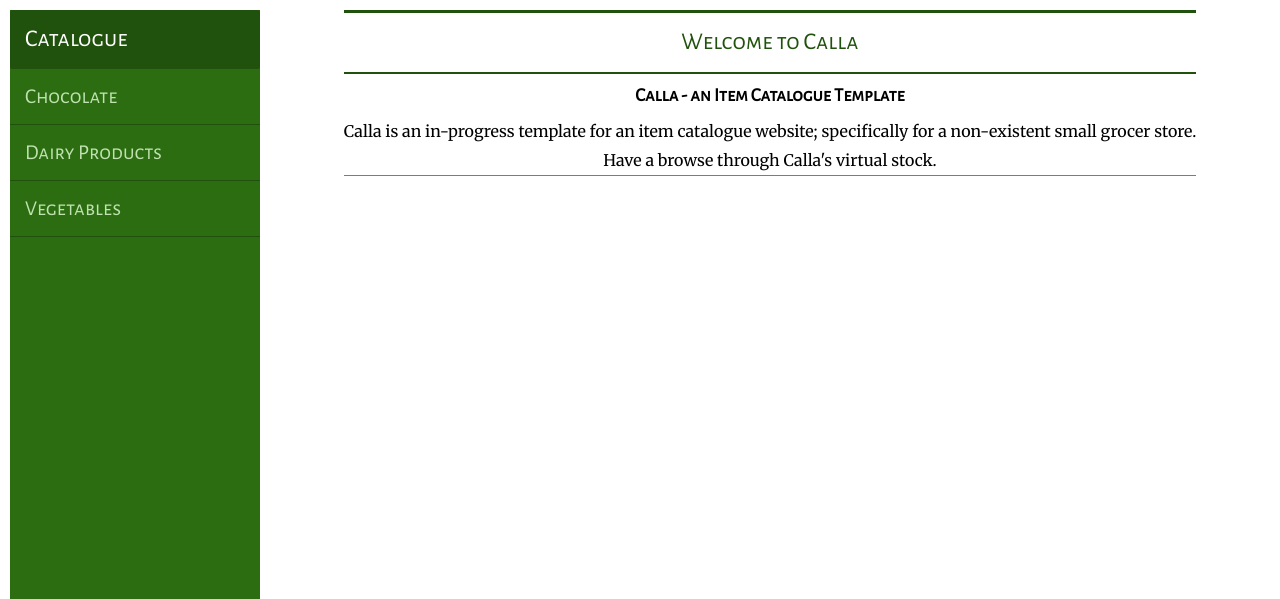
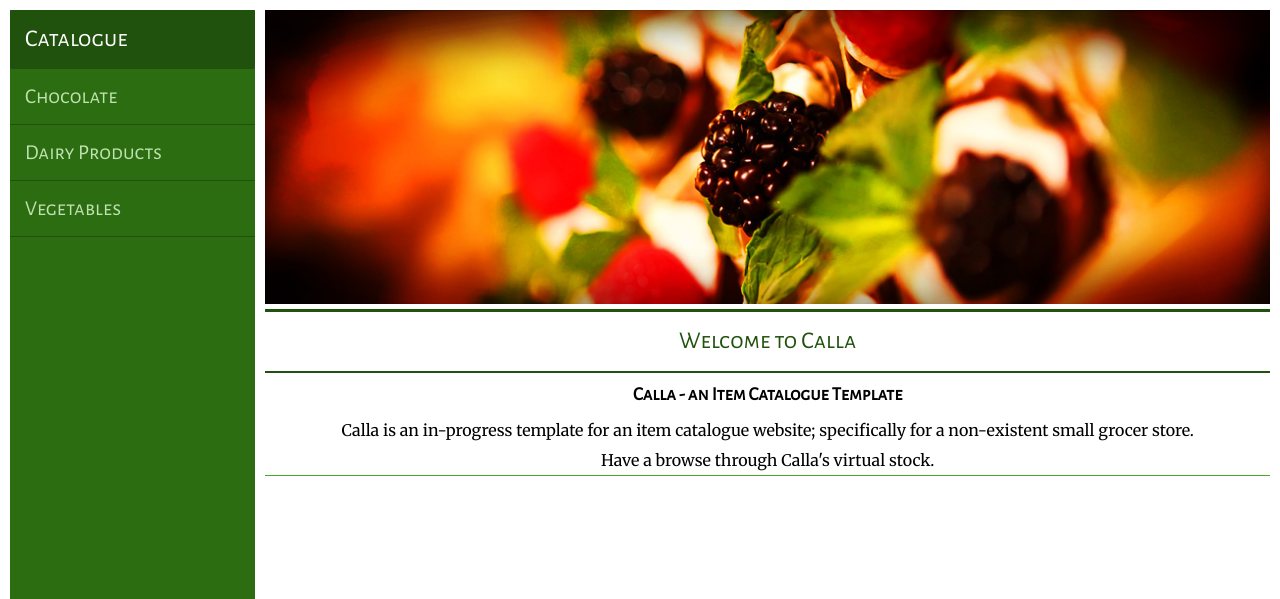
Before and after one commit to antzie/Num-Num-Foods, a Flask app: page / in a window 1280 px wide. Shown: the part 70-669 px from the top of the page. Run offline with Flask 2, Linux system fonts and the light colour scheme; some web fonts are replaced.

Commit message:
Fixed pictures by ensuring pictures were 1024x300

```diff
--- a/db_delete.py
+++ b/db_delete.py
@@ -61,6 +61,6 @@ for category in session.query(FoodCategory).filter_by(name='Dairy Products').all
   print category.name
   print category.image
   # The below line updates the DB.
-  category.image = 'https://raw.githubusercontent.com/antzie/Calla-Grocer-Catalogue/master/static/css/strawberry-juice-cocktail-glass-and-dessert-website-header%20(1).jpg'
+  category.image = 'https://github.com/antzie/Calla-Grocer-Catalogue/blob/master/static/css/dairy_products.jpg?raw=true'
 # This line commits changes to the DB
 #session.commit()
--- a/static/css/style3.css
+++ b/static/css/style3.css
@@ -27,12 +27,21 @@ picture {
 */
 img {
 	width: 100%;
-	width: 100%; height: 100%;
+	height: 100%;
 }
+
+/*
 .background-image {
 	max-width: 1024px;
 	max-height: 300px;
+	background-image: url("https://raw.githubusercontent.com/antzie/Calla-Grocer-Catalogue/master/static/css/chocolate-cake-with-berry-header.jpg");
+	min-height: 150px;
 }
+*/
+
+
+
+
 
 header {
 	width: 100%;
--- a/templates/main_page-rev.html
+++ b/templates/main_page-rev.html
@@ -15,13 +15,10 @@
 	</div>
 	<div class="content-main-container">
 		<section class="content-main">
-			<!--
+
 			<picture>
 				<img class="img-header" src="https://raw.githubusercontent.com/antzie/Calla-Grocer-Catalogue/master/static/css/chocolate-cake-with-berry-header.jpg" alt="An out of focus picture of the rasberries atop a Chocolate Cake.">
 			</picture>
-		-->
-		<div class="background-image">
-		</div>
 		<h2 class="heading-non-coloured"> Welcome to Calla </h2>
 			<div class="description-lists">
 				<section class="description-container">
```
Also changed, not shown: grocerwithusers.db.
